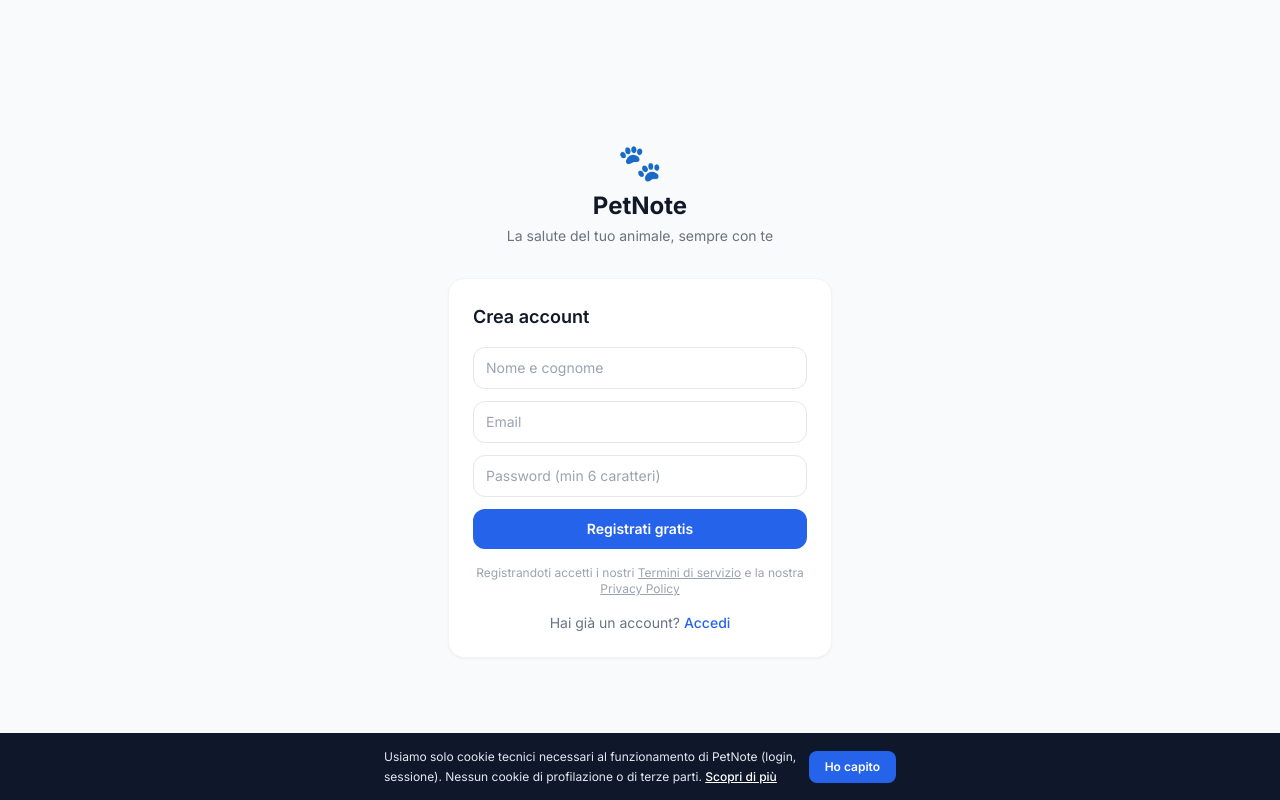
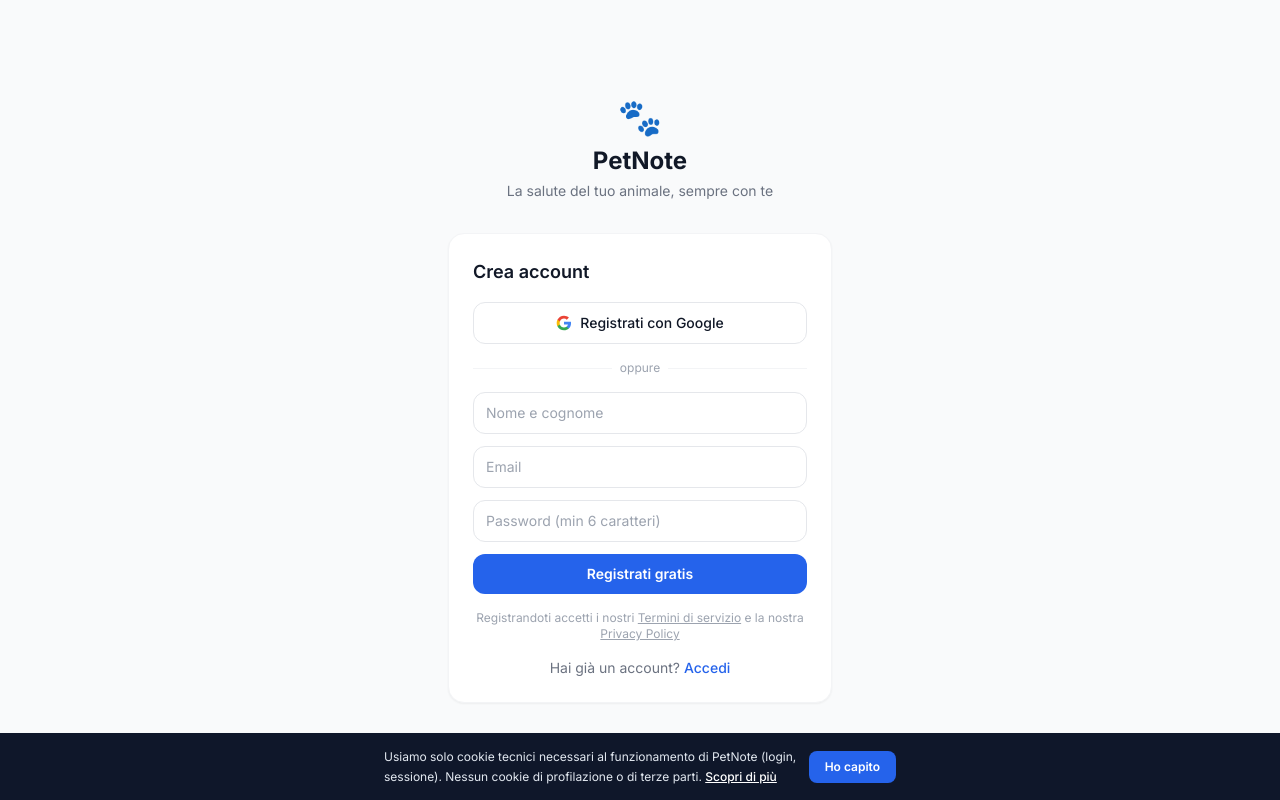
Before and after one commit to lucaiolienrico/PetNote, a React (Vite) app: page /register in a window 1280 px wide. Built offline with nearby package versions, Linux system fonts and the light colour scheme; no server answers.

Commit message:
feat(auth): aggiunge opzione Google OAuth a RegisterPage
Stessa UX già presente in LoginPage - bottone Google + divider 'oppure'
sopra al form email/password. Le due scelte di registrazione (Google +
email) ora coesistono sulla stessa schermata invece di richiedere un
flow sequenziale separato.

```diff
--- a/src/pages/auth/RegisterPage.tsx
+++ b/src/pages/auth/RegisterPage.tsx
@@ -45,9 +45,36 @@
     }
   }
 
+  const registerWithGoogle = async () => {
+    const { error } = await supabase.auth.signInWithOAuth({
+      provider: 'google',
+      options: { redirectTo: `${window.location.origin}/app/dashboard` },
+    })
+    if (error) toast.error(error.message)
+  }
+
   return (
     <div className="space-y-4">
       <h2 className="text-lg font-semibold text-gray-900">Crea account</h2>
+
+      <button
+        onClick={registerWithGoogle}
+        className="w-full flex items-center justify-center gap-2 border border-gray-200 rounded-xl py-2.5 text-sm font-medium hover:bg-gray-50 transition-colors"
+      >
+        <svg className="w-4 h-4" viewBox="0 0 24 24">
+          <path fill="#4285F4" d="M22.56 12.25c0-.78-.07-1.53-.2-2.25H12v4.26h5.92c-.26 1.37-1.04 2.53-2.21 3.31v2.77h3.57c2.08-1.92 3.28-4.74 3.28-8.09z"/>
+          <path fill="#34A853" d="M12 23c2.97 0 5.46-.98 7.28-2.66l-3.57-2.77c-.98.66-2.23 1.06-3.71 1.06-2.86 0-5.29-1.93-6.16-4.53H2.18v2.84C3.99 20.53 7.7 23 12 23z"/>
+          <path fill="#FBBC05" d="M5.84 14.09c-.22-.66-.35-1.36-.35-2.09s.13-1.43.35-2.09V7.07H2.18C1.43 8.55 1 10.22 1 12s.43 3.45 1.18 4.93l2.85-2.22.81-.62z"/>
+          <path fill="#EA4335" d="M12 5.38c1.62 0 3.06.56 4.21 1.64l3.15-3.15C17.45 2.09 14.97 1 12 1 7.7 1 3.99 3.47 2.18 7.07l3.66 2.84c.87-2.6 3.3-4.53 6.16-4.53z"/>
+        </svg>
+        Registrati con Google
+      </button>
+
+      <div className="flex items-center gap-2 text-xs text-gray-400">
+        <div className="flex-1 h-px bg-gray-100" />
+        oppure
+        <div className="flex-1 h-px bg-gray-100" />
+      </div>
 
       <form onSubmit={handleSubmit(onSubmit)} className="space-y-3">
         <div>
```
